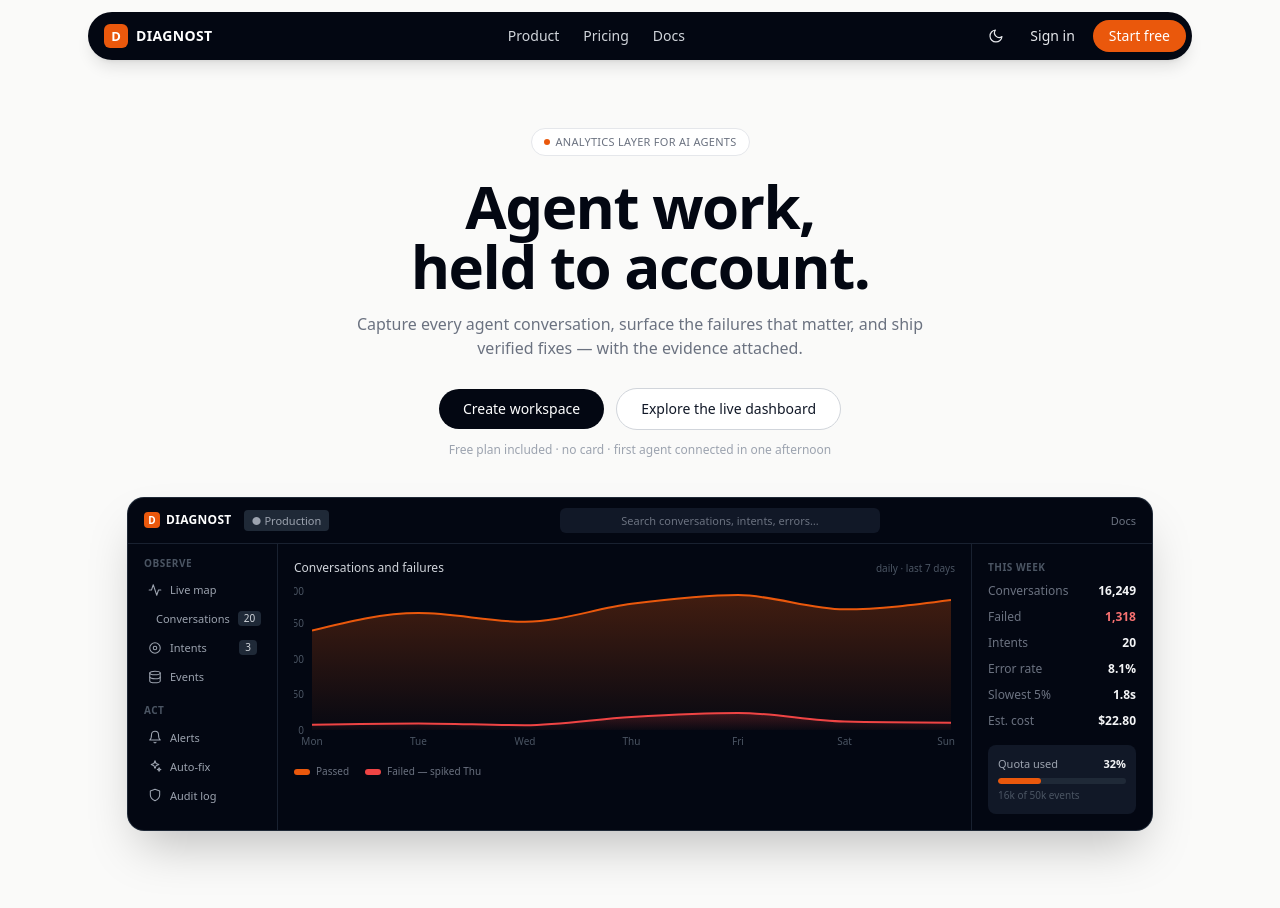
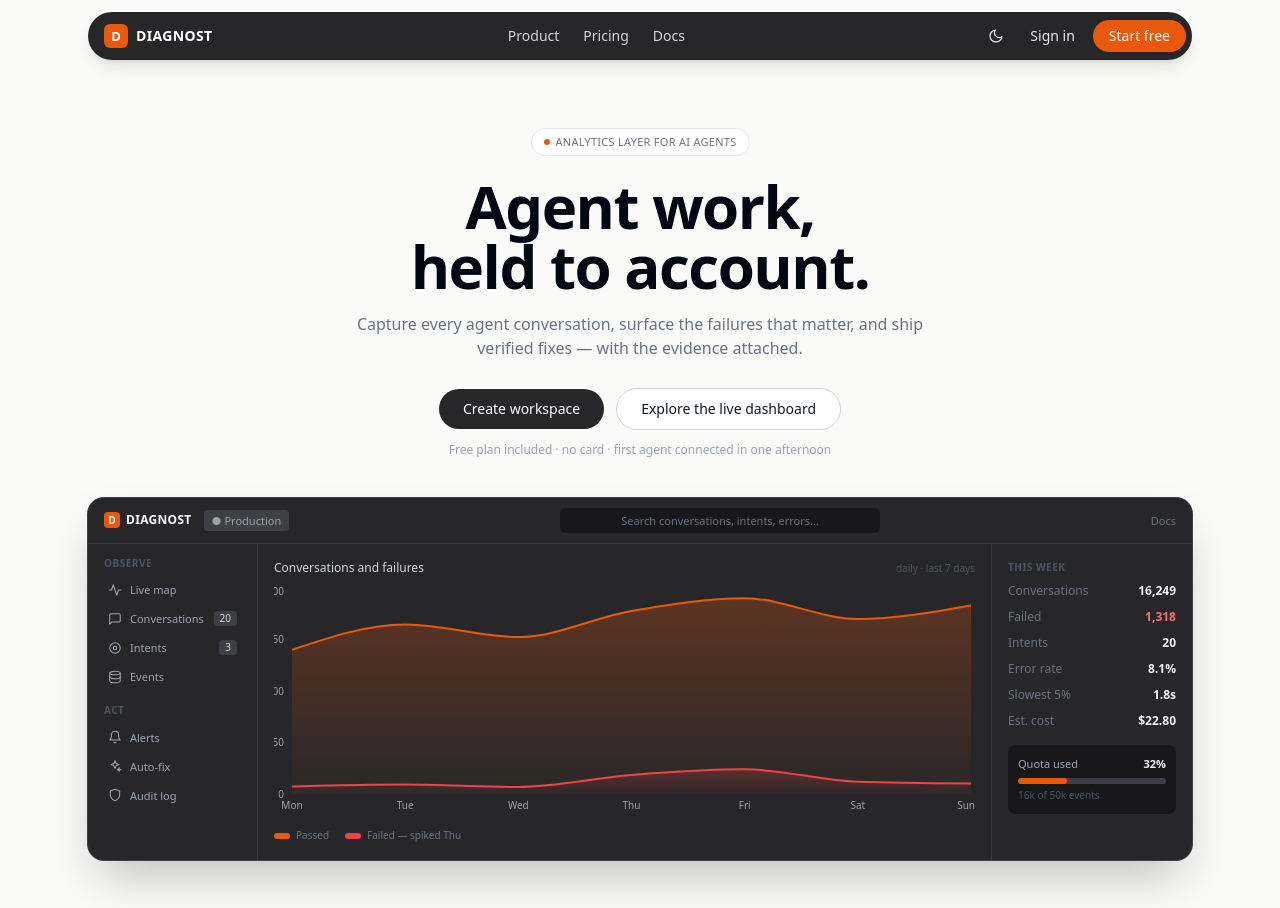
Before and after one commit to shashwat558/diagnost-ai, a Next.js app in the folder apps/dashboard/: page / in a window 1280 px wide. Shown: the top 908 px of the page. Built offline with nearby package versions, Linux system fonts and the light colour scheme.

Commit message:
landing: bigger hero demo + softer zinc surfaces on nav and demo

```diff
--- a/apps/dashboard/src/app/(marketing)/layout.tsx
+++ b/apps/dashboard/src/app/(marketing)/layout.tsx
@@ -5,7 +5,7 @@ export default function MarketingLayout({ children }: { children: React.ReactNod
   return (
     <div className="min-h-screen bg-[#fafaf9] text-gray-900 dark:bg-gray-950 dark:text-gray-100">
       <div className="sticky top-3 z-50 mx-auto max-w-6xl px-4 sm:px-6">
-        <header className="flex h-12 items-center justify-between gap-4 rounded-full bg-gray-950 py-1 pl-4 pr-1.5 text-white shadow-lg dark:bg-gray-900 dark:ring-1 dark:ring-gray-800">
+        <header className="flex h-12 items-center justify-between gap-4 rounded-full bg-zinc-800 py-1 pl-4 pr-1.5 text-white shadow-lg dark:bg-zinc-800 dark:ring-1 dark:ring-zinc-700">
           <Link href="/" className="flex items-center gap-2">
             <span className="flex h-6 w-6 items-center justify-center rounded-md bg-accent text-[13px] font-bold text-white">
               D
@@ -27,7 +27,7 @@ export default function MarketingLayout({ children }: { children: React.ReactNod
             <ThemeToggle iconOnly className="hidden !gap-0 !px-2 !text-gray-200 hover:!bg-gray-800 hover:!text-white sm:flex" />
             <Link
               href="/login"
-              className="rounded-full px-3 py-1.5 text-sm text-gray-200 hover:bg-gray-800 hover:text-white"
+              className="rounded-full px-3 py-1.5 text-sm text-gray-200 hover:bg-zinc-700 hover:text-white"
             >
               Sign in
             </Link>
--- a/apps/dashboard/src/app/(marketing)/page.tsx
+++ b/apps/dashboard/src/app/(marketing)/page.tsx
@@ -36,7 +36,7 @@ export default function LandingPage() {
         <div className="mt-7 flex flex-wrap items-center justify-center gap-3">
           <Link
             href="/signup"
-            className="rounded-full bg-gray-950 px-6 py-2.5 text-sm font-medium text-white hover:bg-gray-800 dark:bg-white dark:text-gray-950 dark:hover:bg-gray-200"
+            className="rounded-full bg-zinc-800 px-6 py-2.5 text-sm font-medium text-white hover:bg-zinc-700 dark:bg-white dark:text-gray-950 dark:hover:bg-gray-200"
           >
             Create workspace
           </Link>
@@ -51,7 +51,7 @@ export default function LandingPage() {
           Free plan included · no card · first agent connected in one afternoon
         </p>
 
-        <div className="mx-auto mt-10 max-w-5xl text-left">
+        <div className="mx-auto mt-10 max-w-6xl text-left">
           <HeroDashboard />
         </div>
       </section>
--- a/apps/dashboard/src/components/hero-dashboard.tsx
+++ b/apps/dashboard/src/components/hero-dashboard.tsx
@@ -24,27 +24,27 @@ const WEEK = [
 
 export function HeroDashboard() {
   return (
-    <div className="overflow-hidden rounded-2xl bg-gray-950 text-gray-200 shadow-2xl ring-1 ring-gray-800">
+    <div className="overflow-hidden rounded-2xl bg-zinc-800 text-gray-200 shadow-2xl ring-1 ring-zinc-700">
       {/* window bar */}
-      <div className="flex items-center gap-3 border-b border-gray-800/80 px-4 py-2.5">
+      <div className="flex items-center gap-3 border-b border-zinc-700/70 px-4 py-2.5">
         <span className="flex items-center gap-1.5 text-xs font-semibold tracking-wide text-white">
           <span className="flex h-4 w-4 items-center justify-center rounded bg-accent text-[10px] font-bold text-white">
             D
           </span>
           DIAGNOST
         </span>
-        <span className="hidden rounded bg-gray-800 px-2 py-0.5 text-[11px] text-gray-400 sm:inline">
+        <span className="hidden rounded bg-zinc-700 px-2 py-0.5 text-[11px] text-gray-400 sm:inline">
           ● Production
         </span>
-        <span className="mx-auto hidden w-full max-w-xs truncate rounded-md bg-gray-900 px-3 py-1 text-center text-[11px] text-gray-500 md:block">
+        <span className="mx-auto hidden w-full max-w-xs truncate rounded-md bg-zinc-900 px-3 py-1 text-center text-[11px] text-gray-500 md:block">
           Search conversations, intents, errors…
         </span>
         <span className="ml-auto text-[11px] text-gray-500 md:ml-0">Docs</span>
       </div>
 
-      <div className="grid md:grid-cols-[150px_1fr_180px]">
+      <div className="grid md:grid-cols-[170px_1fr_200px]">
         {/* mini sidebar */}
-        <div className="hidden border-r border-gray-800/80 p-3 text-[11px] md:block">
+        <div className="hidden border-r border-zinc-700/70 p-3 text-[11px] md:block">
           <div className="px-1 pb-1 text-[10px] font-semibold uppercase tracking-wider text-gray-600">
             Observe
           </div>
@@ -58,7 +58,7 @@ export function HeroDashboard() {
               <Icon name={i.icon} className="h-3.5 w-3.5" />
               {i.label}
               {i.badge && (
-                <span className="ml-auto rounded bg-gray-800 px-1.5 text-[10px] text-gray-300">
+                <span className="ml-auto rounded bg-zinc-700 px-1.5 text-[10px] text-gray-300">
                   {i.badge}
                 </span>
               )}
@@ -80,12 +80,12 @@ export function HeroDashboard() {
         </div>
 
         {/* chart */}
-        <div className="border-gray-800/80 p-4 md:border-r">
+        <div className="border-zinc-700/70 p-4 md:border-r">
           <div className="flex items-baseline justify-between">
             <span className="text-xs font-medium text-gray-300">Conversations and failures</span>
             <span className="text-[10px] text-gray-600">daily · last 7 days</span>
           </div>
-          <div className="mt-2 h-44">
+          <div className="mt-2 h-60">
             <ResponsiveContainer width="100%" height="100%">
               <AreaChart data={SERIES} margin={{ top: 4, right: 4, bottom: 0, left: -18 }}>
                 <defs>
@@ -98,12 +98,12 @@ export function HeroDashboard() {
                     <stop offset="100%" stopColor="#ef4444" stopOpacity={0.03} />
                   </linearGradient>
                 </defs>
-                <XAxis dataKey="d" tick={{ fill: "#4b5563", fontSize: 10 }} tickLine={false} axisLine={false} />
-                <YAxis tick={{ fill: "#4b5563", fontSize: 10 }} tickLine={false} axisLine={false} width={36} />
+                <XAxis dataKey="d" tick={{ fill: "#9ca3af", fontSize: 10 }} tickLine={false} axisLine={false} />
+                <YAxis tick={{ fill: "#9ca3af", fontSize: 10 }} tickLine={false} axisLine={false} width={36} />
                 <Tooltip
                   contentStyle={{
-                    backgroundColor: "#111827",
-                    border: "1px solid #1f2937",
+                    backgroundColor: "#27272a",
+                    border: "1px solid #3f3f46",
                     borderRadius: 8,
                     fontSize: 11,
                     color: "#e5e7eb",
@@ -141,12 +141,12 @@ export function HeroDashboard() {
               </div>
             ))}
           </dl>
-          <div className="mt-4 rounded-lg bg-gray-900 p-2.5">
+          <div className="mt-4 rounded-lg bg-zinc-900 p-2.5">
             <div className="flex items-baseline justify-between text-[11px]">
               <span className="text-gray-400">Quota used</span>
               <span className="font-semibold text-gray-100">32%</span>
             </div>
-            <div className="mt-1.5 h-1.5 overflow-hidden rounded-full bg-gray-800">
+            <div className="mt-1.5 h-1.5 overflow-hidden rounded-full bg-zinc-700">
               <div className="h-full w-1/3 rounded-full bg-accent" />
             </div>
             <div className="mt-1 text-[10px] text-gray-600">16k of 50k events</div>
```
